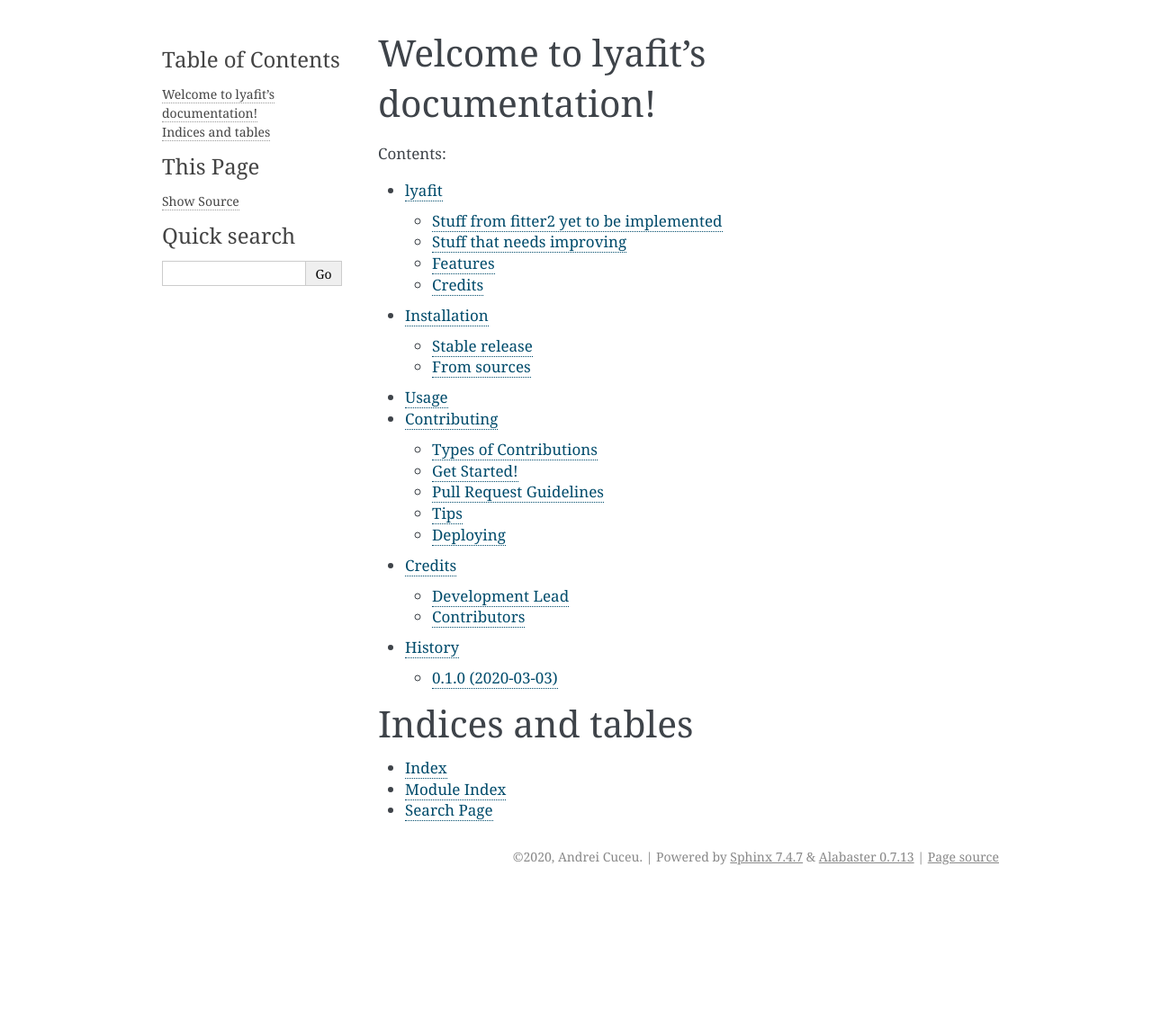
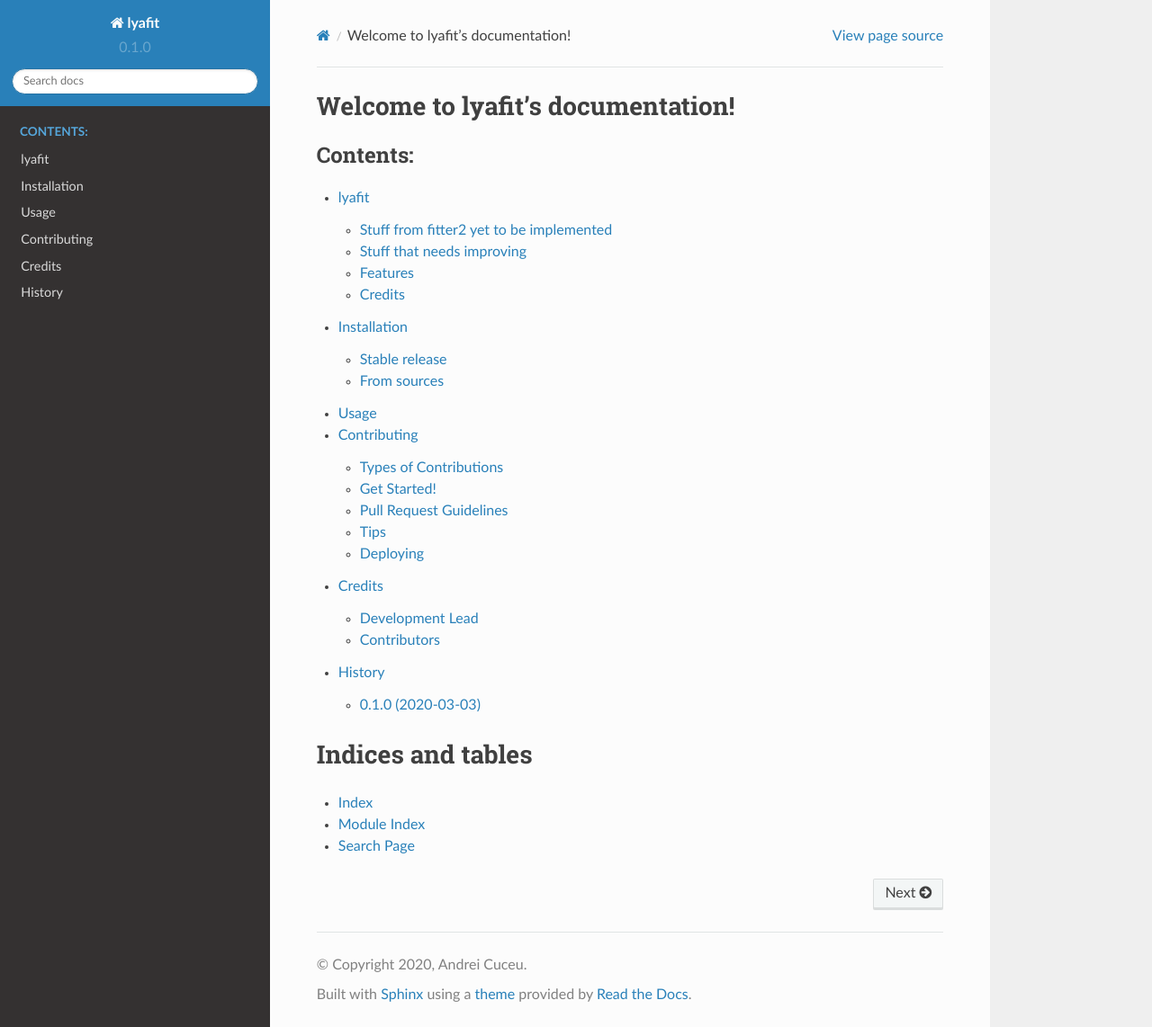
Before and after one commit to andreicuceu/vega, a Sphinx documentation site: the page built from docs/index.rst, in a window 1280 px wide and 1142 px high. Shown: the whole window at 90% size. Built offline with Sphinx 7.4.7 and the Read the Docs theme 2.0.0, drawn with Linux system fonts in a browser that asks for light colours; pages that are not in the unit, such as notebooks, are missing from menus.

Commit message:
Test docs theme

```diff
--- a/docs/conf.py
+++ b/docs/conf.py
@@ -22,6 +22,7 @@
 sys.path.insert(0, os.path.abspath('..'))
 
 import lyafit
+import sphinx_rtd_theme
 
 # -- General configuration ---------------------------------------------
 
@@ -31,7 +32,7 @@
 
 # Add any Sphinx extension module names here, as strings. They can be
 # extensions coming with Sphinx (named 'sphinx.ext.*') or your custom ones.
-extensions = ['sphinx.ext.autodoc', 'sphinx.ext.viewcode']
+extensions = ['sphinx.ext.autodoc', 'sphinx.ext.viewcode', 'sphinx_rtd_theme']
 
 # Add any paths that contain templates here, relative to this directory.
 templates_path = ['_templates']
@@ -83,7 +84,7 @@
 # The theme to use for HTML and HTML Help pages.  See the documentation for
 # a list of builtin themes.
 #
-html_theme = 'alabaster'
+html_theme = 'sphinx_rtd_theme'
 
 # Theme options are theme-specific and customize the look and feel of a
 # theme further.  For a list of options available for each theme, see the
```
